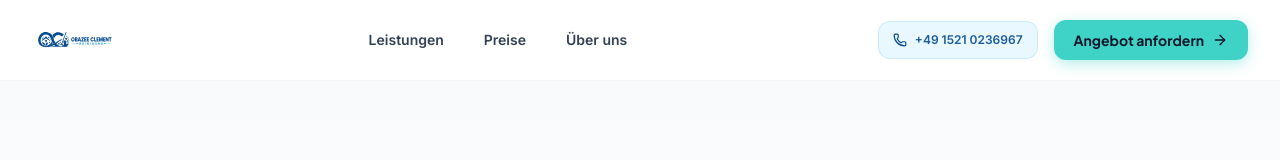
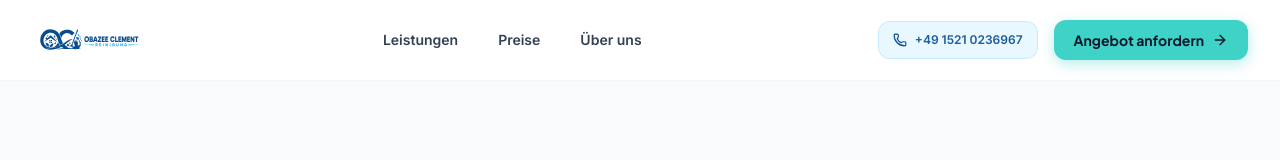
Before and after one commit to BlessedUzama/reinigung, a React (Vite) app: page / in a window 1280 px wide. Shown: the top 160 px of the page. Built offline with nearby package versions, Linux system fonts and the light colour scheme; the HTML template or start-up script is replaced by a standard one.

Commit message:
style: implement origin-left scroll-scale logo animation matching reference site

```diff
--- a/src/components/Navbar.tsx
+++ b/src/components/Navbar.tsx
@@ -62,13 +62,19 @@ export const Navbar: React.FC<NavbarProps> = ({ onCtaClick }) => {
       >
         <div className="max-w-7xl mx-auto px-4 sm:px-6 lg:px-8">
           <div className="flex items-center justify-between h-20">
-            {/* Left Side: Brand Logo (FINAL.png containing emblem and typography) */}
-            <a href="/" className="flex-shrink-0 flex items-center select-none group focus:outline-none py-1">
-              <img
-                src={brandLogo}
-                alt="Obazee Clement Reinigung"
-                className="h-9 sm:h-10 md:h-12 w-auto max-w-[180px] sm:max-w-[220px] md:max-w-[260px] object-contain transition-transform duration-300 group-hover:scale-105"
-              />
+            {/* Left Side: Brand Logo — scales down on scroll, origin-left, reference-site style */}
+            <a href="/" className="flex-shrink-0 flex items-center select-none group focus:outline-none">
+              <div
+                className={`transition-transform duration-300 ease-in-out origin-left ${
+                  isScrolled ? 'scale-[0.72]' : 'scale-100'
+                }`}
+              >
+                <img
+                  src={brandLogo}
+                  alt="Obazee Clement Reinigung"
+                  className="h-12 sm:h-14 md:h-16 w-auto max-w-[220px] sm:max-w-[280px] md:max-w-[340px] object-contain"
+                />
+              </div>
             </a>
 
             {/* Center: Navigation Links (Desktop) */}
```
